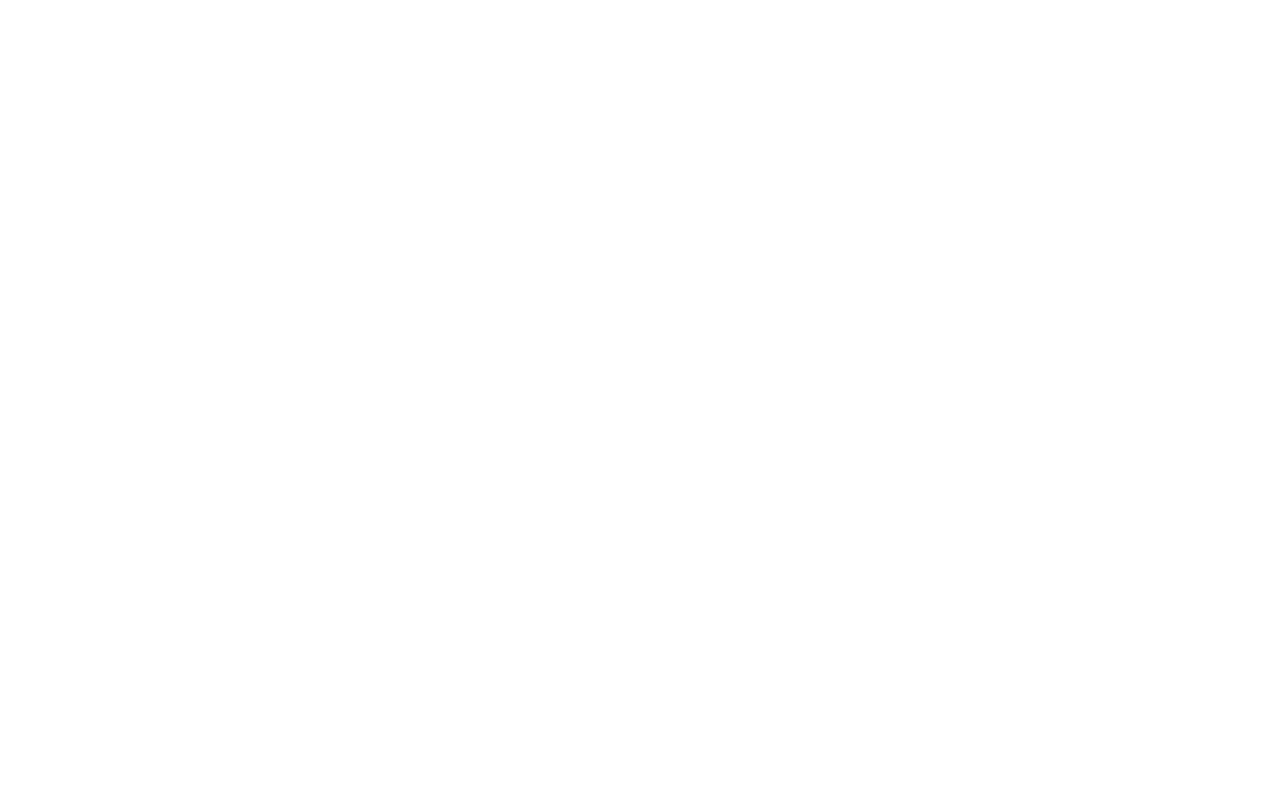
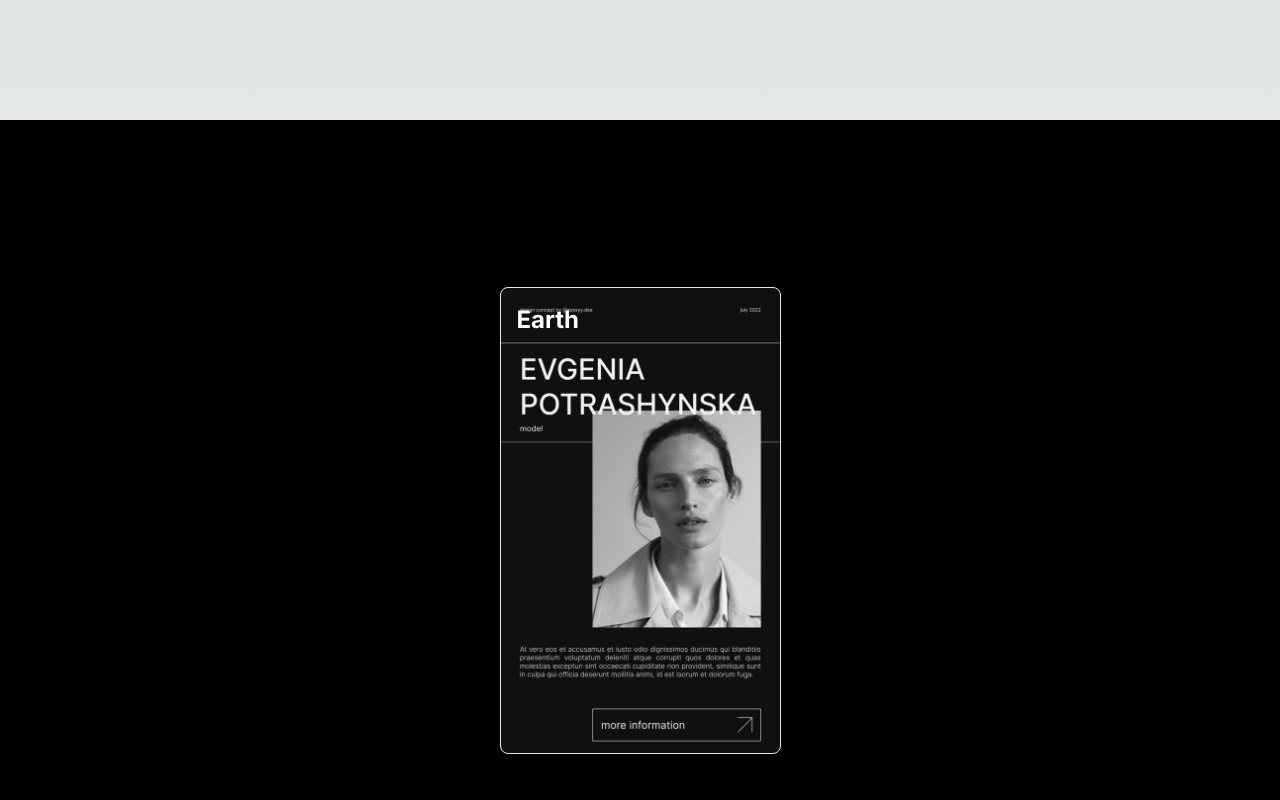
Before and after one commit to nextArtDev/next-animations, a Next.js app: page /card-flip in a window 1280 px wide. Before the commit this address had no page. Shown: the part 680-1480 px from the top of the page. Before the commit the page ends 800 px from the top, so only its background shows below. Built offline with nearby package versions, Linux system fonts and the light colour scheme.

Commit message:
flip card

```diff
--- /dev/null
+++ b/app/card-flip/components/CardFlip.tsx
@@ -0,0 +1,69 @@
+'use client'
+import { FC, useState } from 'react'
+import { motion } from 'framer-motion'
+import Image1 from '../../../public/parallax-images/1.jpg'
+import Image2 from '../../../public/parallax-images/2.jpg'
+
+interface CardFlipProps {}
+
+const CardFlip: FC<CardFlipProps> = ({}) => {
+  const [isFlipped, setIsFlipped] = useState(false)
+  const [isAnimating, setIsAnimating] = useState(false)
+
+  function handleFlip() {
+    if (!isAnimating) {
+      setIsFlipped(!isFlipped)
+      setIsAnimating(true)
+    }
+  }
+
+  return (
+    <section className="flex items-center justify-center bg-black h-[800px] cursor-pointer">
+      <div
+        className="flip-card w-[281px] h-[467px] rounded-md "
+        onClick={handleFlip}
+      >
+        <motion.div
+          className="flip-card-inner w-full h-full "
+          initial={false}
+          animate={{ rotateY: isFlipped ? 180 : 360 }}
+          transition={{ duration: 0.6, animationDirection: 'normal' }}
+          onAnimationComplete={() => setIsAnimating(false)}
+        >
+          <div
+            className="flip-card-front w-full h-full bg-cover border text-white rounded-lg p-4 "
+            style={{ backgroundImage: `url(${Image1.src})` }}
+          >
+            <h1 className="text-2xl font-bold">Earth</h1>
+          </div>
+          <div
+            className="flip-card-back w-full h-full bg-cover border text-white rounded-lg p-4 "
+            style={{ backgroundImage: `url(${Image2.src})` }}
+          >
+            <h1 className="text-2xl font-bold">Earth</h1>
+          </div>
+        </motion.div>
+      </div>
+    </section>
+  )
+}
+
+export default CardFlip
+
+/* In Global CSS Card Flip  */
+// .flip-card {
+//   perspective: 1000px;
+// }
+// .flip-card-inner {
+//   transition: transform 0.6s;
+//   transform-style: preserve-3d;
+// }
+
+// .flip-card-front,
+// .flip-card-back {
+//   position: absolute;
+//   backface-visibility: hidden;
+// }
+// .flip-card-back {
+//   transform: rotateY(180deg);
+// }
--- /dev/null
+++ b/app/card-flip/page.tsx
@@ -0,0 +1,16 @@
+import { FC } from 'react'
+import CardFlip from './components/CardFlip'
+
+interface pageProps {}
+
+const page: FC<pageProps> = ({}) => {
+  return (
+    <>
+      <div className="h-screen"></div>
+      <CardFlip />
+      <div className="h-screen"></div>
+    </>
+  )
+}
+
+export default page
--- a/app/globals.css
+++ b/app/globals.css
@@ -66,3 +66,21 @@
   font-size: 1vw;
   font-weight: 700;
 }
+
+/* Card Flip  */
+.flip-card {
+  perspective: 1000px;
+}
+.flip-card-inner {
+  transition: transform 0.6s;
+  transform-style: preserve-3d;
+}
+
+.flip-card-front,
+.flip-card-back {
+  position: absolute;
+  backface-visibility: hidden;
+}
+.flip-card-back {
+  transform: rotateY(180deg);
+}
--- a/app/page.tsx
+++ b/app/page.tsx
@@ -5,6 +5,8 @@
 import brain from '../public/projects/brain.png'
 import carousel from '../public/projects/carousel.png'
 import expandedCard from '../public/projects/expanded-card.png'
+import Earth from '../public/projects/3d-earth.png'
+import FlipCard from '../public/projects/flipCard.png'
 import Link from 'next/link'
 
 const projects = [
@@ -28,6 +30,18 @@
     name: 'Expandable Card',
     image: expandedCard,
     url: '/expandable-card',
+  },
+  {
+    id: 6,
+    name: '3D Earth',
+    image: Earth,
+    url: '/3d-earth',
+  },
+  {
+    id: 7,
+    name: 'Card Flip',
+    image: FlipCard,
+    url: '/card-flip',
   },
 ]
 export default function Home() {
```
Also changed, not shown: public/projects/3d-earth.png (added), public/projects/flipCard.png (added).
